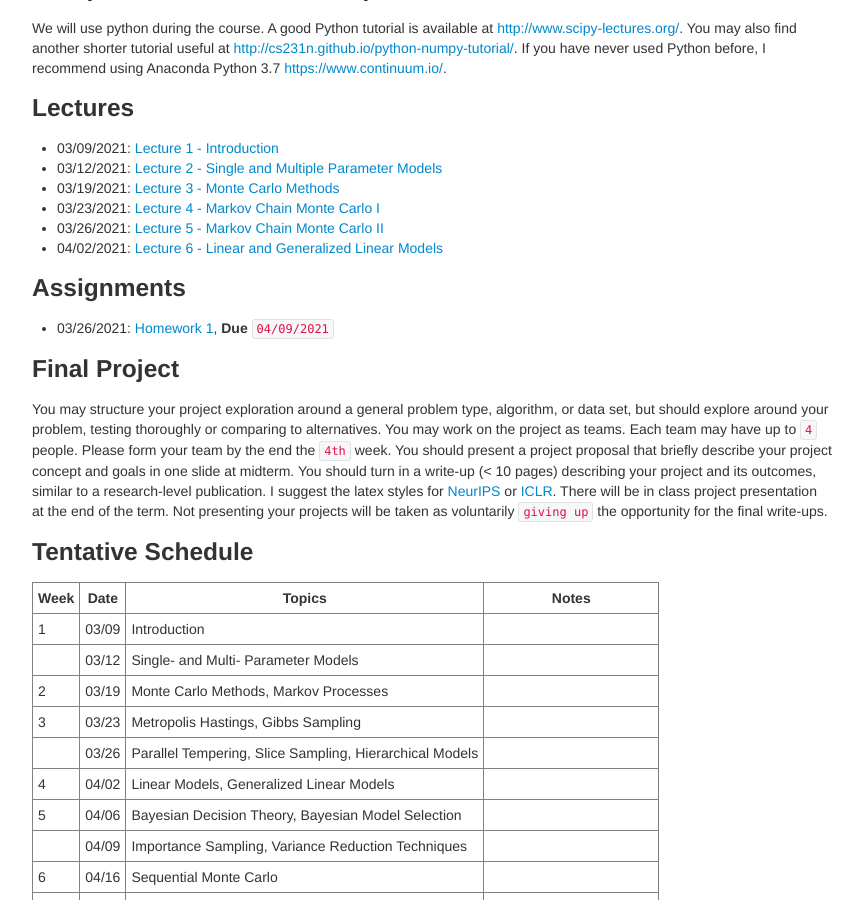
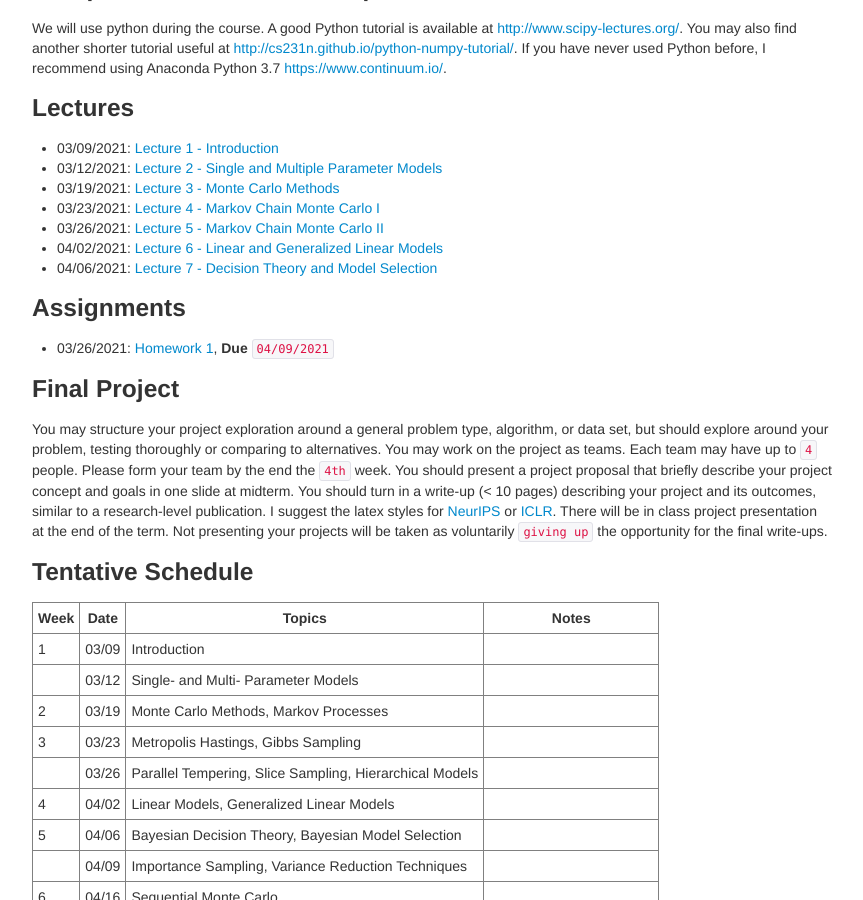
Before and after one commit to zcrabbit/zcrabbit.github.io, a Jekyll site: the page built from courses/btc-s21.md, in a window 1280 px wide and 900 px high, scrolled down 1015 px. Shown: the whole window, without its empty margins (208-1071 px from the left). Built offline with Jekyll 4.4.1, drawn with Linux system fonts in a browser that asks for light colours.

Commit message:
lecture 7 out

```diff
--- a/courses/btc-s21.md
+++ b/courses/btc-s21.md
@@ -45,6 +45,7 @@ We will use python during the course. A good Python tutorial is available at <ht
 - 03/23/2021: [Lecture 4 - Markov Chain Monte Carlo I]({{sites.baseurl}}/static/slides/btc_spring21/lec04.pdf)
 - 03/26/2021: [Lecture 5 - Markov Chain Monte Carlo II]({{sites.baseurl}}/static/slides/btc_spring21/lec05.pdf)
 - 04/02/2021: [Lecture 6 - Linear and Generalized Linear Models]({{sites.baseurl}}/static/slides/btc_spring21/lec06.pdf)
+- 04/06/2021: [Lecture 7 - Decision Theory and Model Selection]({{sites.baseurl}}/static/slides/btc_spring21/lec07.pdf)
 
 
 ### Assignments
```
Also changed, not shown: 3 other files.
